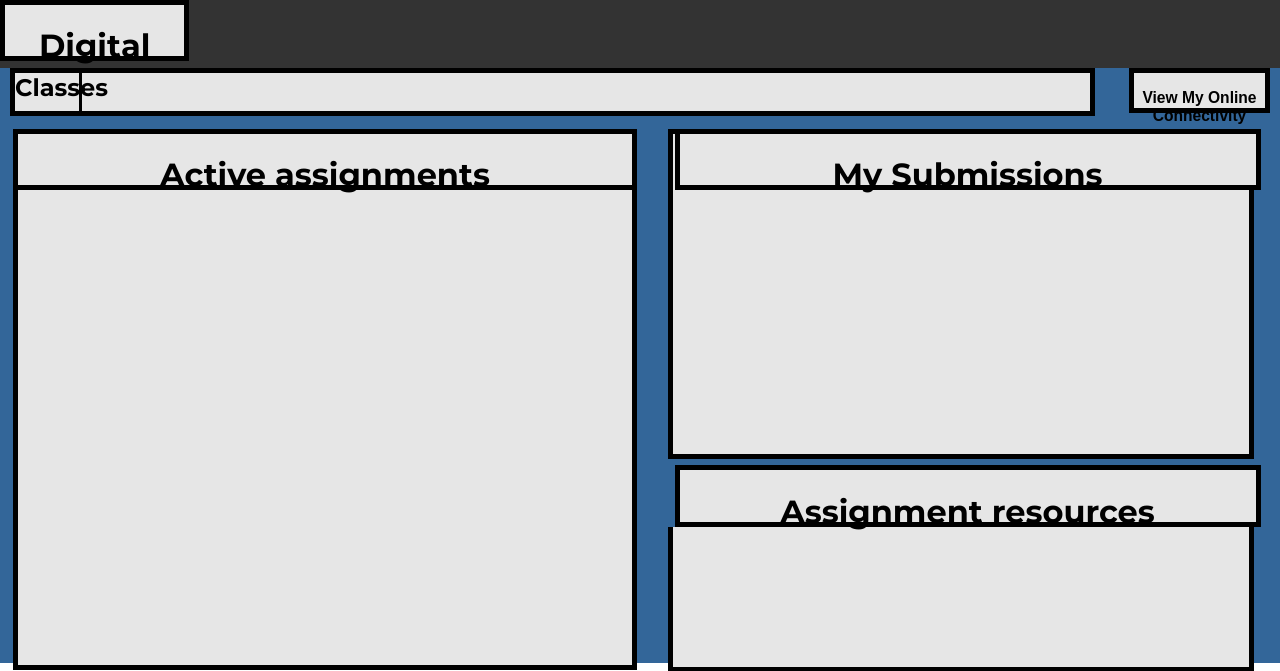
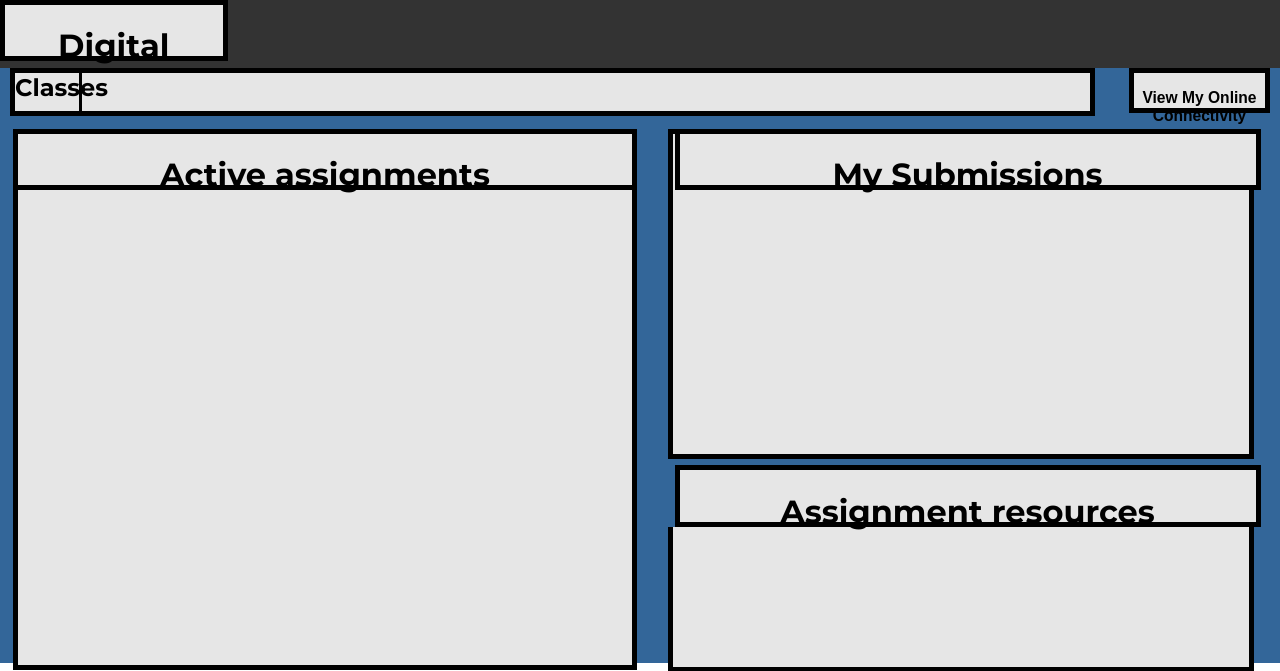
Before and after one commit to kevkilbourne/DigiPackWebpage, a Django app: page /student/ in a window 1280 px wide. Shown: the top 671 px of the page. Run offline with Django 4.2, Linux system fonts and the light colour scheme.

Commit message:
Successful addition of Montserrat to student and connectivity pages (was just browser cache issue). Fixed headbox size accordingly.

```diff
--- a/DigitalBackpack/static/css/studentWeb.css
+++ b/DigitalBackpack/static/css/studentWeb.css
@@ -23,7 +23,7 @@ h1 {
 }
 
 .headBox {
-  width: 14vw;
+  width: 17vw;
   height: 4vw;
   border: 5px solid #000000;
   background-color: #e6e6e6;
--- a/DigitalBackpack/static/css/student_connectivity.css
+++ b/DigitalBackpack/static/css/student_connectivity.css
@@ -31,8 +31,8 @@ html {
 }
 
 .headBox {
-    font-family: Montserrat;
-  width: 14vw;
+  font-family: Montserrat;
+  width: 17vw;
   height: 4vw;
   border: 5px solid #000000;
   background-color: #e6e6e6;
```
